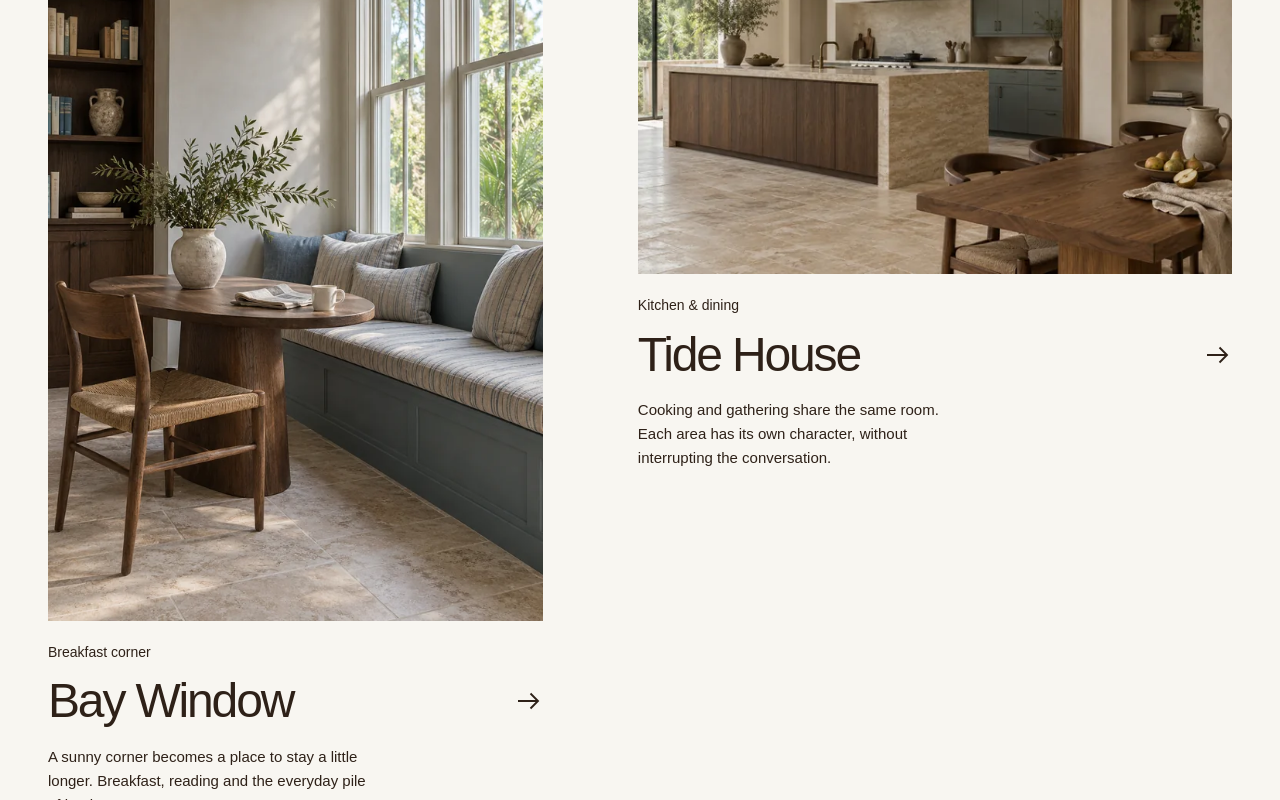
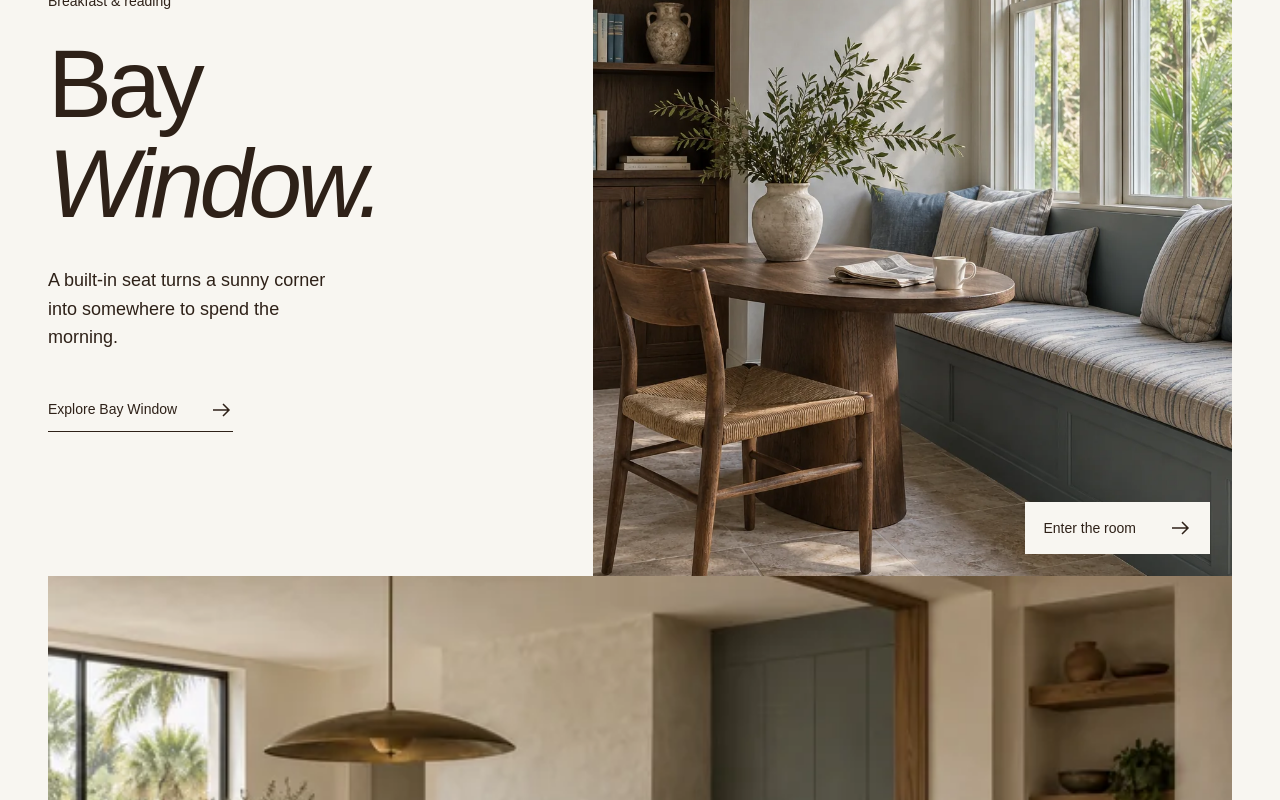
Before and after one commit to JBXWebsites/alder-house-interiors, a Next.js app: page / in a window 1280 px wide. Shown: the part 2640-3440 px from the top of the page. Built offline with nearby package versions, Linux system fonts and the light colour scheme; no server answers; a web font is replaced by a local one.

Commit message:
Revision 07: give Bay Window a full photographic chapter

```diff
--- a/app/experience.css
+++ b/app/experience.css
@@ -41,6 +41,25 @@ h1, h2, h3 { text-wrap: balance; }
 .point-light { left:8%; top:35%; }
 .point-layout { left:43%; top:16%; }
 .point-material { right:4%; top:45%; }
+.study-spread { display:block; margin-top:var(--section-space); }
+.bay-study { display:grid; grid-template-columns: .8fr 1.2fr; gap:10%; align-items:center; }
+.chapter-copy h3 { font-size:clamp(64px,7.5vw,112px); line-height:1.04; margin:22px 0 32px; }
+.chapter-copy > p:not(.room-kind) { font-size:18px; max-width:29ch; }
+.room-kind { font-size:14px; }
+.chapter-copy .text-link { margin-top:36px; }
+.project-photo { display:block; position:relative; }
+.photo-depth { position:relative; overflow:hidden; height:clamp(460px,57vw,800px); }
+.photo-depth > img { width:100%; height:120%; position:relative; top:-10%; object-fit:cover; max-width:none; }
+.bay-study .photo-depth > img { aspect-ratio:auto; }
+.image-visit { display:flex; justify-content:space-between; align-items:center; position:absolute; bottom:22px; right:22px; padding:14px 18px; background:var(--chalk); color:var(--ink); gap:32px; font-size:14px; }
+@media(max-width:760px) {
+ .bay-study { display:flex; flex-direction:column; gap:32px; align-items:stretch; }
+ .chapter-copy h3 { font-size:62px; margin:16px 0 24px; }
+ .chapter-copy > p:not(.room-kind) { font-size:16px; max-width:36ch; }
+ .chapter-copy .text-link { margin-top:20px; }
+ .photo-depth { height:480px; }
+ .image-visit { bottom:16px; right:16px; }
+}
 @media(max-width:1199px) { .room-points { display:none; } }
 @media(max-width:760px) {
  .room-directory { display:block; margin-bottom:64px; }
--- a/app/page.tsx
+++ b/app/page.tsx
@@ -50,37 +50,9 @@ export default async function Home({
         </div>
         <RoomNotes notes={palm.notes} />
         <div className="study-spread">
-          <article className="bay-study" id="bay-window">
-            <a
-              href="/projects/bay-window"
-              className="image-link"
-              aria-label="Explore Bay Window"
-            >
-              <StudioImage
-                src="/images/bay-window.webp"
-                srcSet="/images/bay-window-640.webp 640w, /images/bay-window.webp 1024w"
-                sizes="(max-width:760px) 100vw, 42vw"
-                width="1024"
-                height="1536"
-                alt={projects[1].alt}
-                loading="lazy"
-                decoding="async"
-                data-reveal
-              />
-            </a>
-            <div className="study-meta">
-
-              <span>Breakfast corner</span>
-            </div>
-            <h3>
-              <a href="/projects/bay-window">
-                Bay Window <Arrow />
-              </a>
-            </h3>
-            <p>
-              A sunny corner becomes a place to stay a little longer. Breakfast,
-              reading and the everyday pile of books.
-            </p>
+          <article className="bay-study room-chapter" id="bay-window">
+            <div className="chapter-copy"><p className="room-kind">Breakfast & reading</p><h3 data-heading>Bay<br /><em>Window.</em></h3><p>A built-in seat turns a sunny corner into somewhere to spend the morning.</p><a className="text-link" href="/projects/bay-window">Explore Bay Window <Arrow /></a></div>
+            <a href="/projects/bay-window" className="project-photo" aria-label="View the Bay Window room story"><div className="photo-depth" data-parallax data-image-reveal><StudioImage src="/images/bay-window.webp" srcSet="/images/bay-window-640.webp 640w, /images/bay-window.webp 1024w" sizes="(max-width:760px) 100vw, 55vw" width="1024" height="1536" alt={projects[1].alt} loading="lazy" decoding="async" /></div><span className="image-visit" aria-hidden="true">Enter the room <Arrow /></span></a>
           </article>
           <div className="tide-column">
 
```
